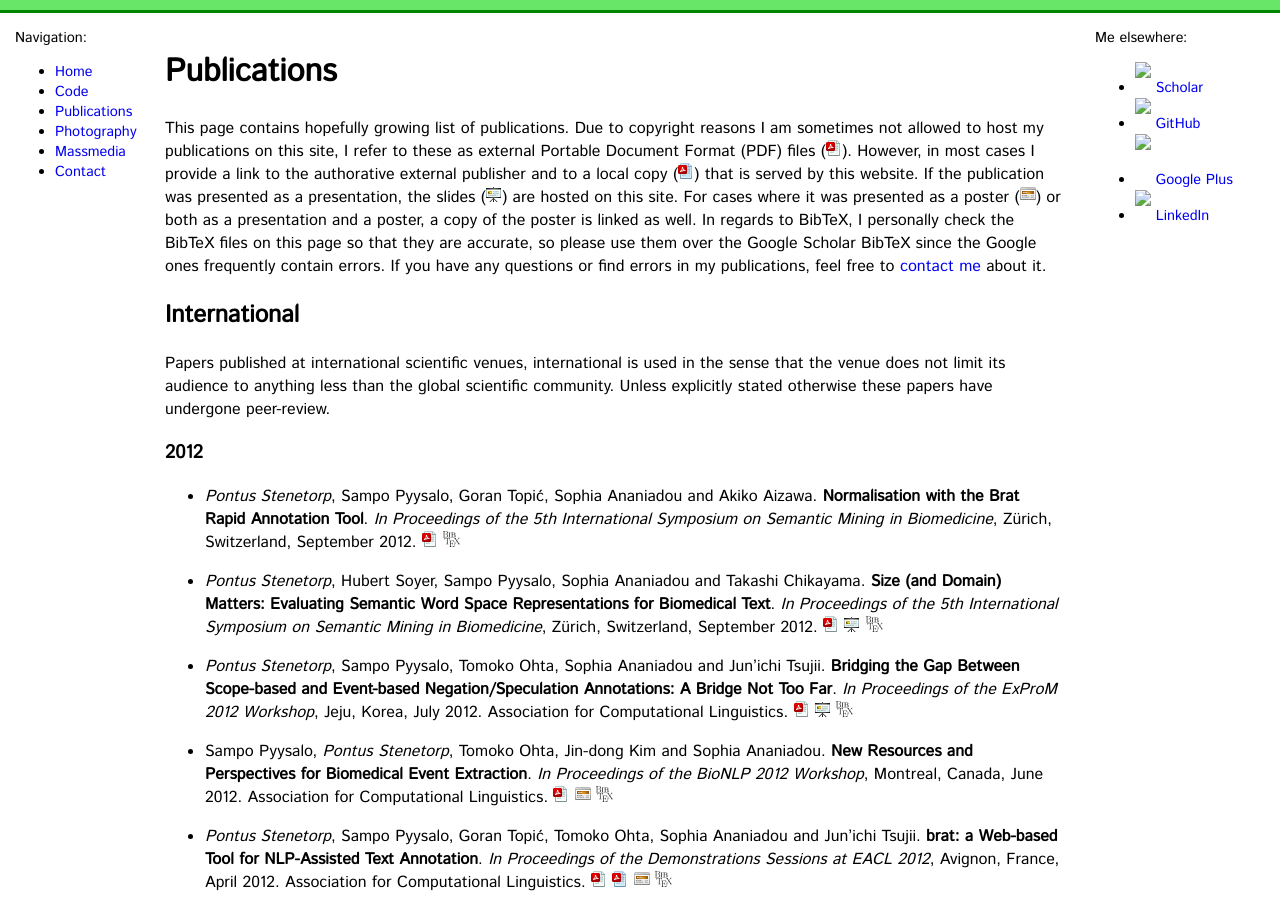
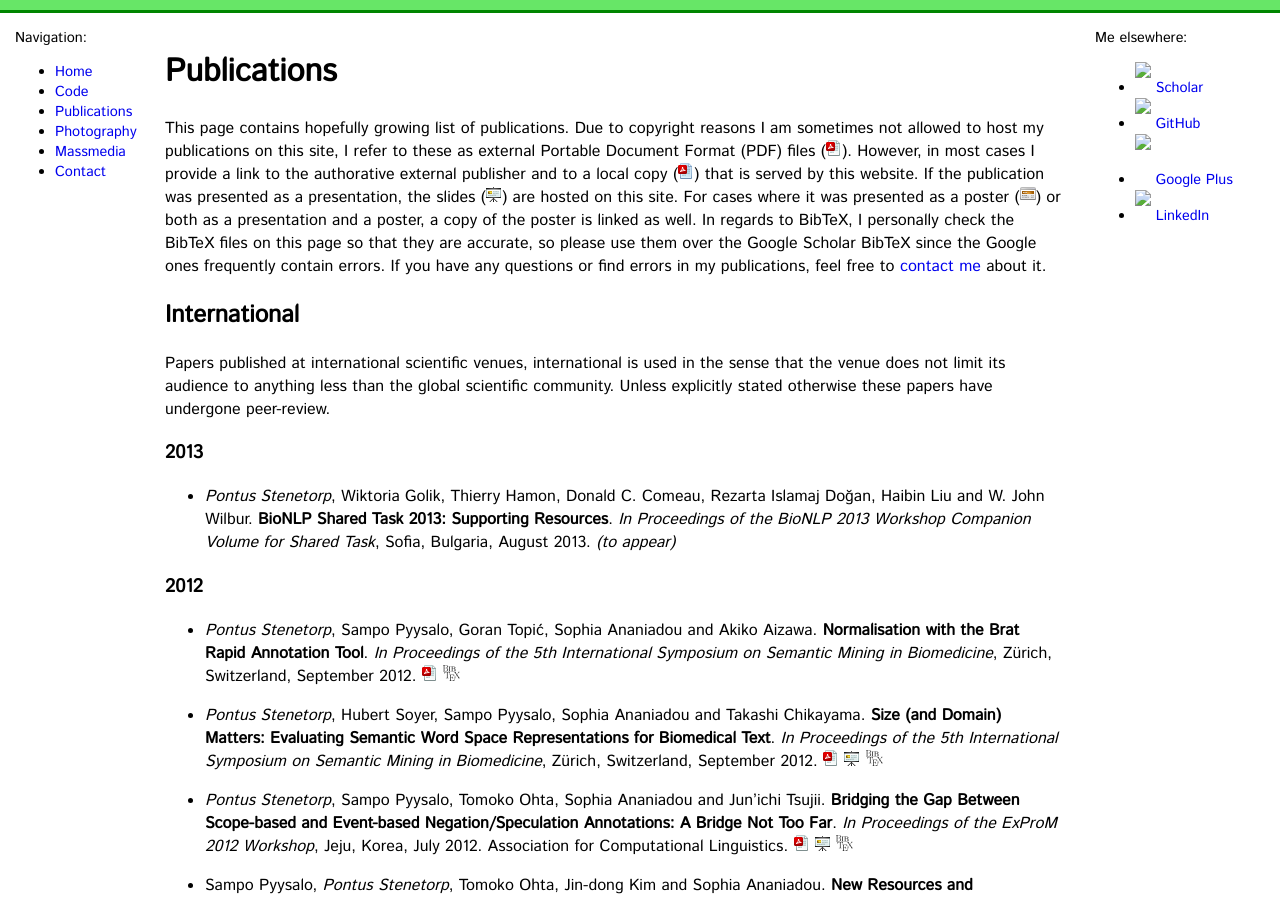
Before and after one commit to gbouchar/ninjin.github.io, a Jekyll site: the page built from publications.md, in a window 1280 px wide and 900 px high. Built offline with Jekyll 4.4.1, drawn with Linux system fonts in a browser that asks for light colours; some web fonts are replaced; Markdown is read by kramdown in place of the engine named in the settings.

Commit message:
Added publication to appear at the BioNLP 2013 workshop.

```diff
--- a/publications.md
+++ b/publications.md
@@ -30,6 +30,15 @@ Papers published at international scientific venues, international is used in
 the sense that the venue does not limit its audience to anything less than the
 global scientific community.
 Unless explicitly stated otherwise these papers have undergone peer-review.
+
+### 2013 ###
+
+* *Pontus Stenetorp*, Wiktoria Golik, Thierry Hamon, Donald C. Comeau,
+    Rezarta Islamaj Doğan, Haibin Liu and W. John Wilbur.
+    **BioNLP Shared Task 2013: Supporting Resources**.
+    *In Proceedings of the BioNLP 2013 Workshop Companion Volume for Shared
+    Task*, Sofia, Bulgaria, August 2013.
+    *(to appear)*
 
 ### 2012 ###
 
```
